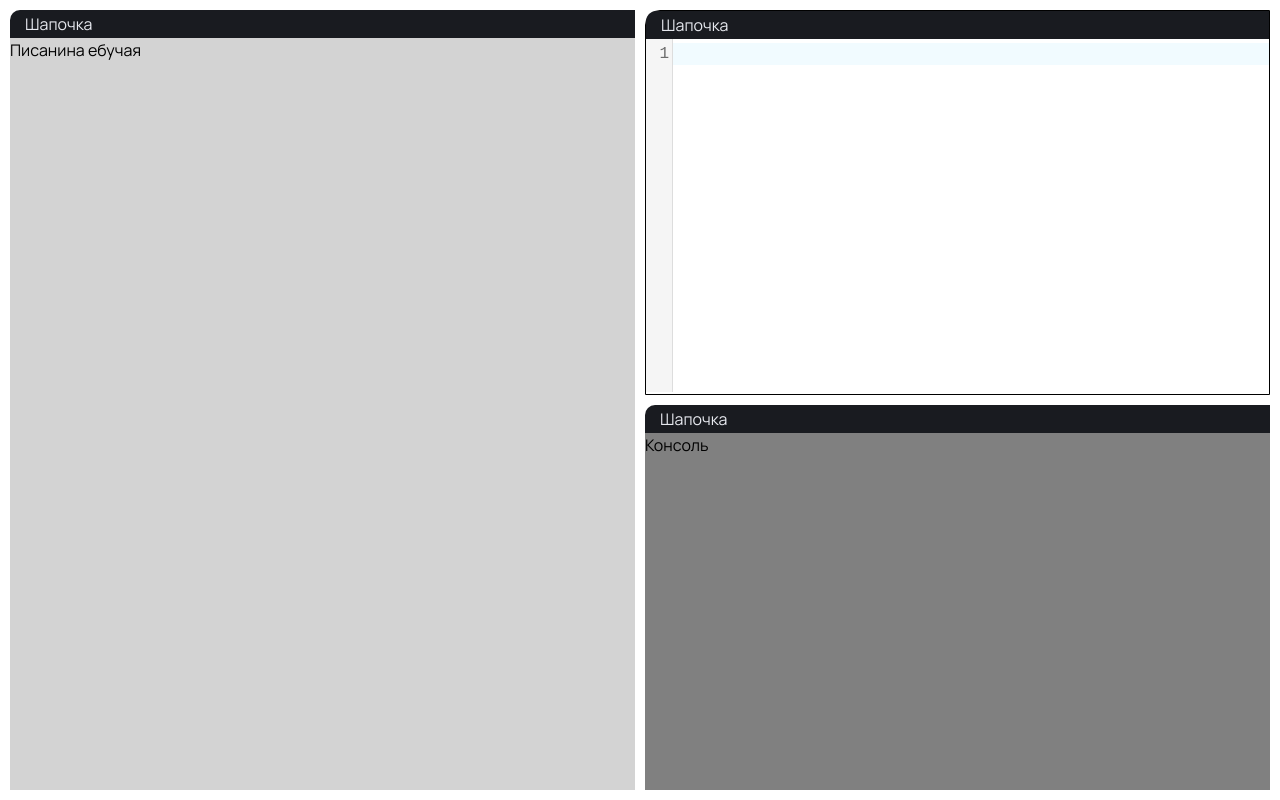
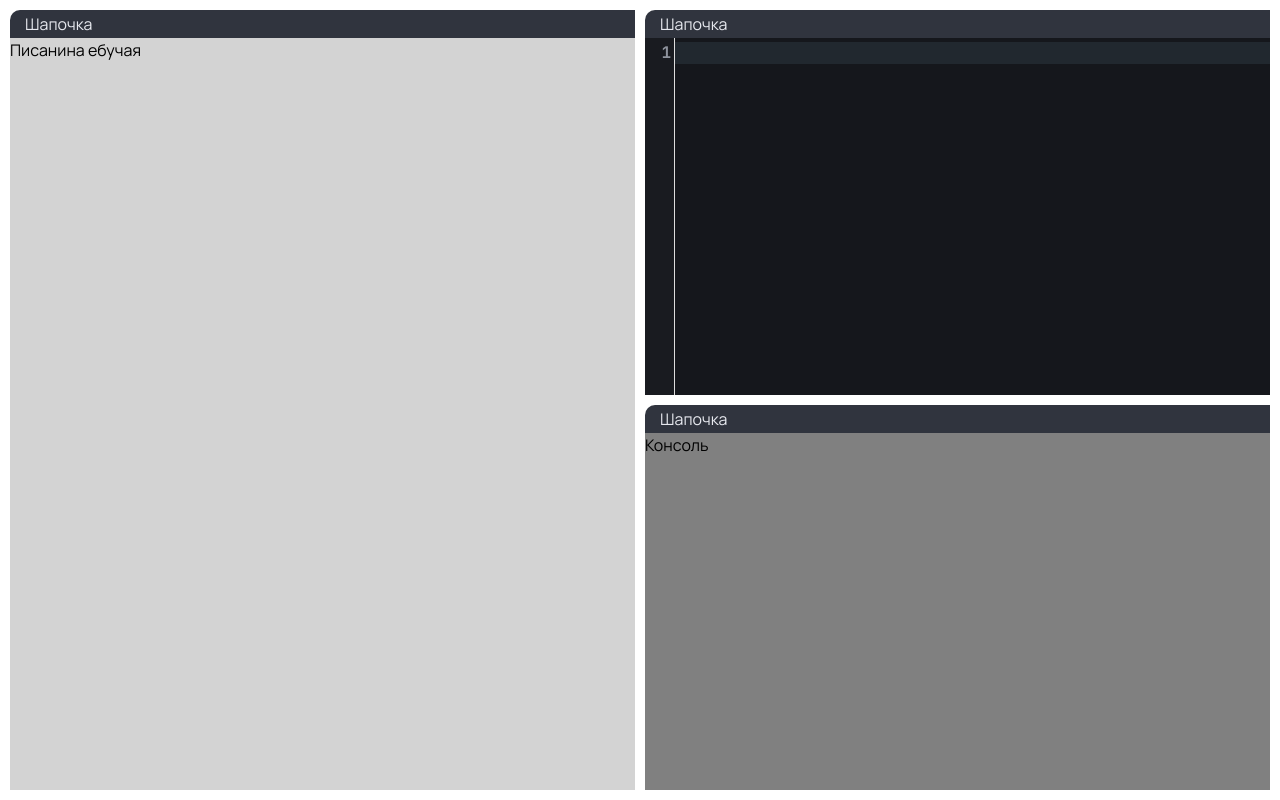
Before and after one commit to grekovpavel019/CodeDuel, a React (Vite) app in the folder frontend/: page / in a window 1280 px wide. Built offline with nearby package versions, Linux system fonts and the light colour scheme.

Commit message:
styles: create editorTheme and editorHighlightStyle

```diff
--- a/frontend/package.json
+++ b/frontend/package.json
@@ -15,6 +15,7 @@
     "@codemirror/language": "^6.12.4",
     "@codemirror/state": "^6.7.1",
     "@codemirror/view": "^6.43.9",
+    "@lezer/highlight": "^1.2.3",
     "codemirror": "^6.0.2",
     "react": "^19.2.8",
     "react-dom": "^19.2.8",
--- a/frontend/src/app/styles/variables.scss
+++ b/frontend/src/app/styles/variables.scss
@@ -4,69 +4,25 @@
     --font-heading: 'Cormorant Garamond', serif;
     --font-code: 'JetBrains Mono', monospace;
 
-    /* Base Surfaces */
-    --bg-page: #0d0e11;
-    --bg-surface: #16181d;
-    --bg-surface-raised: #1f232b;
-    --bg-surface-hover: #232736;
-    --bg-code: #121417;
-    --bg-console: #090a0e;
+    --bg-title-bar: #30343e;
+    --text-primary: #e6e8ee;
 
-    /* Title Bar */
-    --bg-title-bar: #191b20;
-    --title-bar-accent: #3b82f6;
+    /* Code editor */
+    --editor-bg: #15171c;
+    --editor-text: #d8dbe2;
 
-    /* Borders */
-    --border-subtle: #232730;
-    --border-default: #2d323e;
-    --border-strong: #3d4357;
+    --editor-gutter-bg: #191b20;
+    --editor-gutter-text: #8e939d;
 
-    /* Text */
-    --text-primary: #e6e8ee;
-    --text-secondary: #949ba8;
-    --text-muted: #5c6370;
-    --text-disabled: #414654;
+    --editor-active-line: #46586144;
+    --editor-selection: #303644;
 
-    /* Accent & Brand */
-    --accent: #3b82f6;
-    --accent-hover: #60a5fa;
-    --accent-muted: rgba(59, 130, 246, 0.15);
-
-    /* 1v1 Arena Mechanics */
-    --player-you: #10b981;
-    --player-you-bg: rgba(16, 185, 129, 0.1);
-
-    --player-opponent: #f43f5e;
-    --player-opponent-bg: rgba(244, 63, 94, 0.1);
-
-    --duel-win: #10b981;
-    --duel-loss: #f43f5e;
-    --duel-tie: #f59e0b;
-
-    /* Statuses */
-    --success: #10b981;
-    --warning: #f59e0b;
-    --error: #f43f5e;
-    --info: #3b82f6;
-
-    /* CodeMirror Theme Overrides */
-    --cm-gutter-bg: var(--bg-surface);
-    --cm-gutter-text: var(--text-muted);
-    --cm-active-line: var(--bg-surface-raised);
-    --cm-cursor: var(--accent);
-    --cm-selection: rgba(59, 130, 246, 0.25);
-
-    /* Radius */
-    --radius-sm: 4px;
-    --radius-md: 8px;
-    --radius-lg: 12px;
-
-    /* Shadows */
-    --shadow-sm: 0 2px 6px rgba(0, 0, 0, 0.3);
-    --shadow-md: 0 6px 18px rgba(0, 0, 0, 0.4);
-
-    /* Layout */
-    --header-height: 56px;
-    --sidebar-width: 320px;
-    --title-bar-height: 40px;
+    --editor-syntax-keyword: #c792ea;
+    --editor-syntax-string: #c3e88d;
+    --editor-syntax-number: #f78c6c;
+    --editor-syntax-comment: #676e95;
+    --editor-syntax-function: #82aaff;
+    --editor-syntax-variable: #d8dee9;
+    --editor-syntax-type: #ffcb6b;
+    --editor-syntax-operator: #89ddff;
 }
--- a/frontend/src/shared/components/code-editor/config/editorExtensions.ts
+++ b/frontend/src/shared/components/code-editor/config/editorExtensions.ts
@@ -1,4 +1,5 @@
-import { EditorState, type Extension } from "@codemirror/state";
+import { editorTheme, editorHighlightStyle } from './editorTheme';
+import { type Extension, EditorState } from "@codemirror/state";
 
 import {
     keymap,
@@ -14,7 +15,6 @@ import {
 
 import {
     bracketMatching,
-    defaultHighlightStyle,
     indentOnInput,
     syntaxHighlighting,
 } from "@codemirror/language";
@@ -34,7 +34,6 @@ import {
 
 import {
     searchKeymap,
-    highlightSelectionMatches,
 } from "@codemirror/search";
 
 import { python } from "@codemirror/lang-python";
@@ -53,6 +52,9 @@ const MAINTENANCED_LANGUAGES: Extension[] = [
 ]
 
 export const DEFAULT_EDITOR_EXTENSIONS: Extension[] = [
+
+    editorTheme,
+
     // Язык программирования редактора.
     ...MAINTENANCED_LANGUAGES,
 
@@ -66,7 +68,9 @@ export const DEFAULT_EDITOR_EXTENSIONS: Extension[] = [
     history(),
 
     // Используем собственное отображение курсора и выделения.
-    drawSelection(),
+    drawSelection({
+
+    }),
 
     // Показываем курсор при перетаскивании текста в редактор.
     dropCursor(),
@@ -78,7 +82,7 @@ export const DEFAULT_EDITOR_EXTENSIONS: Extension[] = [
     indentOnInput(),
 
     // Включаем стандартную подсветку синтаксиса.
-    syntaxHighlighting(defaultHighlightStyle),
+    syntaxHighlighting(editorHighlightStyle),
 
     // Подсвечиваем парные скобки.
     bracketMatching(),
@@ -97,9 +101,6 @@ export const DEFAULT_EDITOR_EXTENSIONS: Extension[] = [
 
     // Подсвечиваем номер текущей строки.
     highlightActiveLineGutter(),
-
-    // Подсвечиваем совпадения выделенного текста.
-    highlightSelectionMatches(),
 
     // Подключаем стандартные сочетания клавиш CodeMirror.
     keymap.of([
--- /dev/null
+++ b/frontend/src/shared/components/code-editor/config/editorTheme.ts
@@ -0,0 +1,89 @@
+import { EditorView } from "codemirror";
+import {
+    HighlightStyle
+ } from "@codemirror/language";
+
+import { tags } from "@lezer/highlight"
+
+export const editorTheme = EditorView.theme({
+    "&": {
+        backgroundColor: "var(--editor-bg)",
+    },
+
+    "&.cm-focused": {
+        outline: "none",
+    },
+
+    ".cm-content": {
+        fontFamily: "var(--font-code)",
+        fontSize: "1rem",
+        color: "var(--editor-text)",
+    },
+
+    ".cm-gutters": {
+        minWidth: "30px",
+
+        justifyContent: "end",
+
+        color: "var(--editor-gutter-text)",
+        fontFamily: "var(--font-code)",
+        fontSize: "0.8rem",
+
+        backgroundColor: "var(--editor-gutter-bg)",
+    },
+
+    ".cm-activeLineGutter": {
+        backgroundColor: "transparent",
+
+        fontWeight:" bold",
+        fontSize: "1rem"
+    },
+
+    ".cm-cursor": {
+        borderLeft: "1.2px solid var(--editor-text)",
+    },
+
+    ".cm-activeLine": {
+        backgroundColor: "var(--editor-active-line)"
+    },
+
+    ".cm-layer": {
+        opacity: "0.3"
+    }
+
+});
+
+export const editorHighlightStyle = HighlightStyle.define([
+    {
+        tag: tags.keyword,
+        color: "var(--editor-syntax-keyword)",
+    },
+    {
+        tag: tags.string,
+        color: "var(--editor-syntax-string)",
+    },
+    {
+        tag: tags.number,
+        color: "var(--editor-syntax-number)",
+    },
+    {
+        tag: tags.comment,
+        color: "var(--editor-syntax-comment)",
+    },
+    {
+        tag: tags.function(tags.variableName),
+        color: "var(--editor-syntax-function)",
+    },
+    {
+        tag: tags.variableName,
+        color: "var(--editor-syntax-variable)",
+    },
+    {
+        tag: tags.typeName,
+        color: "var(--editor-syntax-type)",
+    },
+    {
+        tag: tags.operator,
+        color: "var(--editor-syntax-operator)",
+    },
+]);
--- a/frontend/src/shared/components/code-editor/ui/CodeEditor.module.scss
+++ b/frontend/src/shared/components/code-editor/ui/CodeEditor.module.scss
@@ -1,25 +1,11 @@
 .editor {
 
     width: 100%;
-    height: calc(100% - 30px);
-
-    :global(.cm-focused) {
-        outline: none;
-    }
+    height: calc(100% - 28px);
 
     :global(.cm-editor) {
         width: 100%;
         height: 100%;
     }
 
-    :global(.cm-gutters) {
-        min-width: 27px;
-
-        justify-content: end;
-
-        :global(.cm-activeLineGutter) {
-            background-color: transparent;
-        }
-    }
-
 }
--- a/frontend/src/widgets/CodeEditorPanel/CodeEditorPanel.module.scss
+++ b/frontend/src/widgets/CodeEditorPanel/CodeEditorPanel.module.scss
@@ -1,7 +1,4 @@
 .codeEditorPanel {
     width: 100%;
     height: 100%;
-
-    border: 1px solid black;
-    border-radius: 15px 0 0 0;
 }
```
Also changed, not shown: 1 other file (tests, documents, lock files or other folders).
